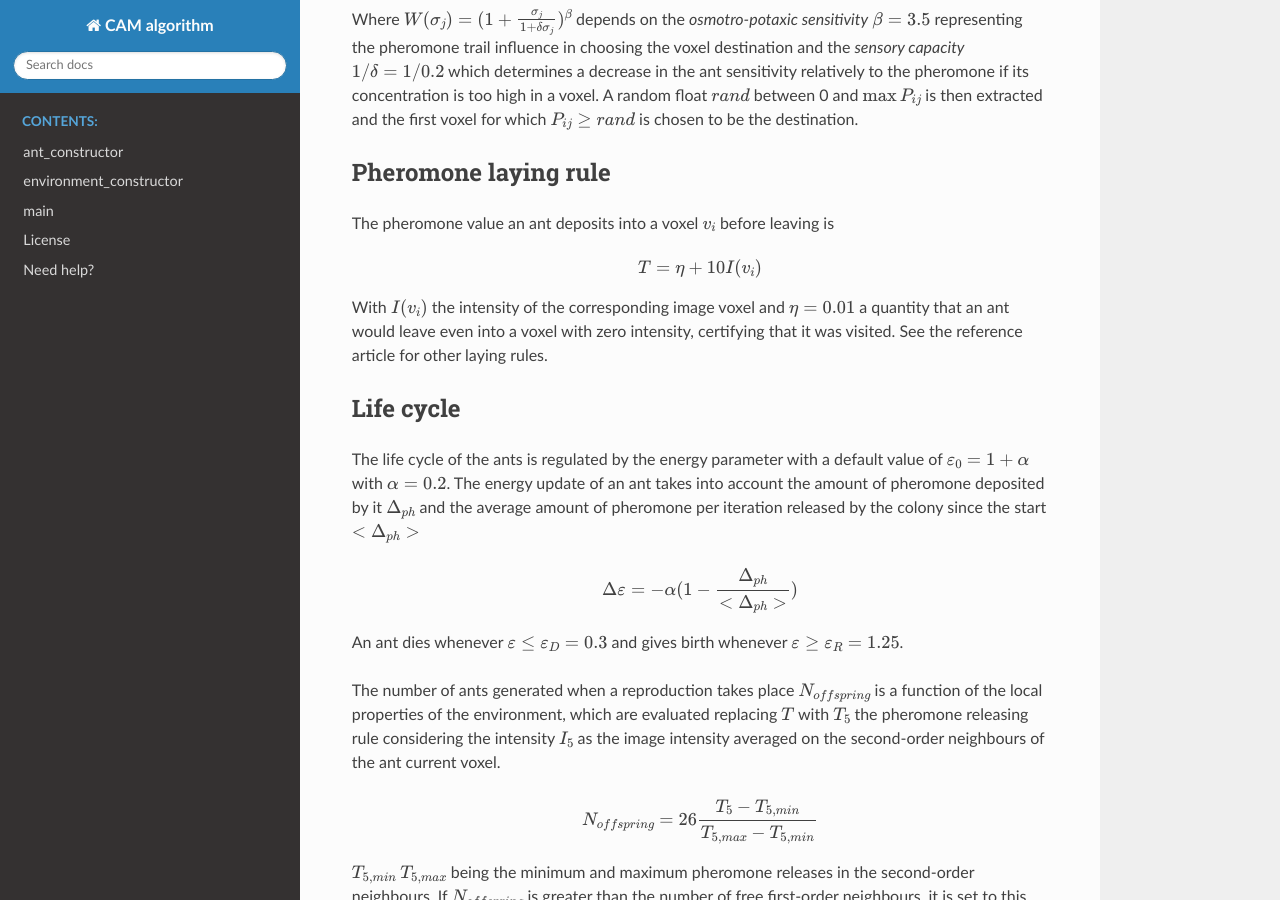
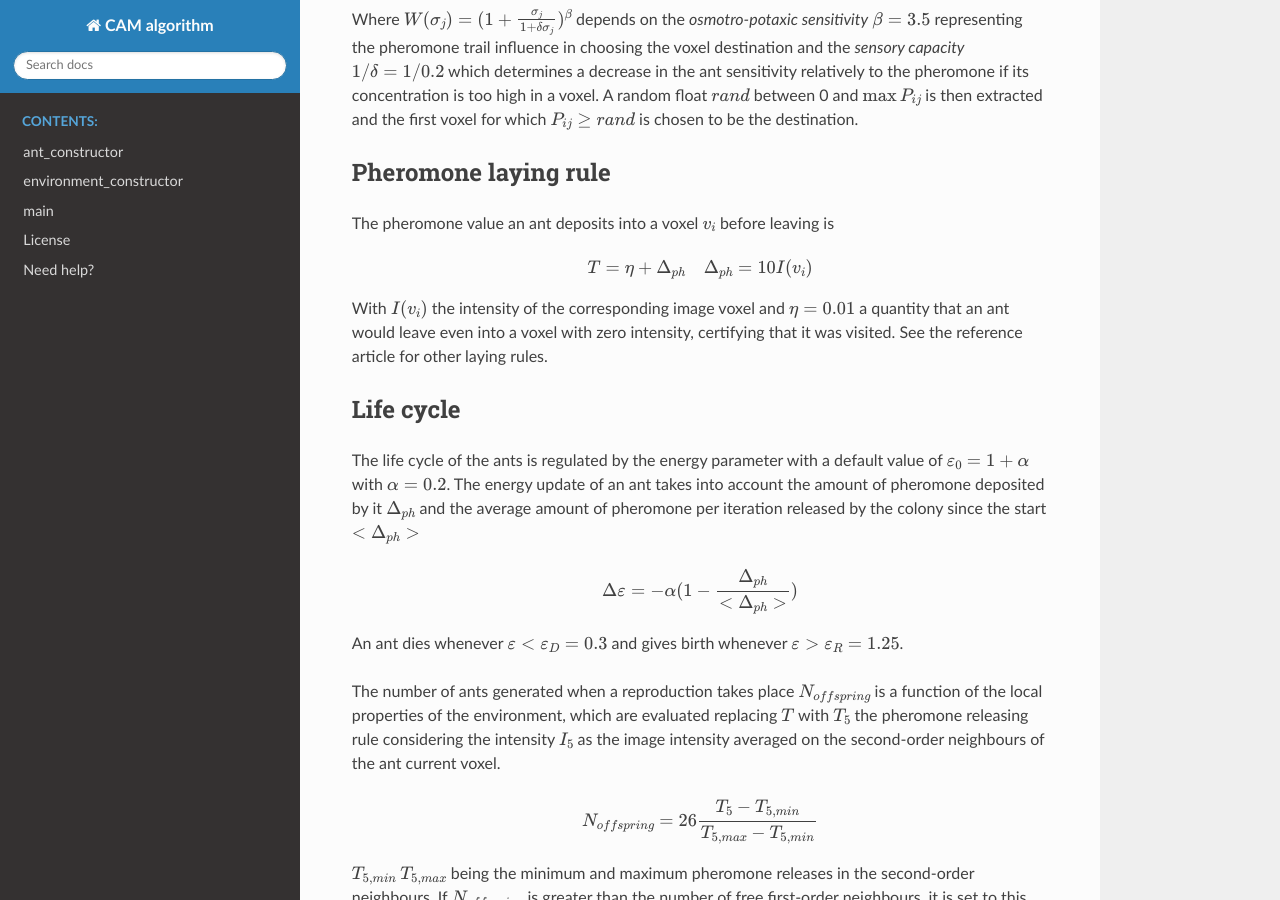
Before and after one commit to LorenzoPierfederici98/CAM_algorithm, a Sphinx documentation site: the page built from docs/index.rst, in a window 1280 px wide and 900 px high, scrolled down 1124 px. Built offline with Sphinx 7.4.7 and the Read the Docs theme 2.0.0, drawn with Linux system fonts in a browser that asks for light colours.

Commit message:
updated docs

```diff
--- a/docs/index.rst
+++ b/docs/index.rst
@@ -31,7 +31,7 @@ Pheromone laying rule
 ^^^^^^^^^^^^^^^^^^^^^
 The pheromone value an ant deposits into a voxel :math:`v_i` before leaving is
 
-.. math:: T = \eta + 10 I(v_i)
+.. math:: T = \eta + \Delta_{ph}\quad \Delta_{ph} = 10 I(v_i)
 
 With :math:`I(v_i)` the intensity of the corresponding image voxel and :math:`\eta = 0.01` a quantity that an ant would leave even into a voxel with zero intensity, certifying that it was visited. See the reference article for other laying rules.
 
@@ -42,7 +42,7 @@ The life cycle of the ants is regulated by the energy parameter with a default v
 
 .. math:: \Delta\varepsilon = -\alpha (1 - \frac{\Delta_{ph}}{<\Delta_{ph}>})
 
-An ant dies whenever :math:`\varepsilon\leq \varepsilon_D = 0.3` and gives birth whenever :math:`\varepsilon\geq \varepsilon_R = 1.25`.
+An ant dies whenever :math:`\varepsilon < \varepsilon_D = 0.3` and gives birth whenever :math:`\varepsilon > \varepsilon_R = 1.25`.
 
 The number of ants generated when a reproduction takes place :math:`N_{offspring}` is a function of the local properties of the environment, which are evaluated replacing :math:`T` with :math:`T_5` the pheromone releasing rule considering the intensity :math:`I_5` as the image intensity averaged on the second-order neighbours of the ant current voxel.
 
```
Also changed, not shown: 13 other files.
